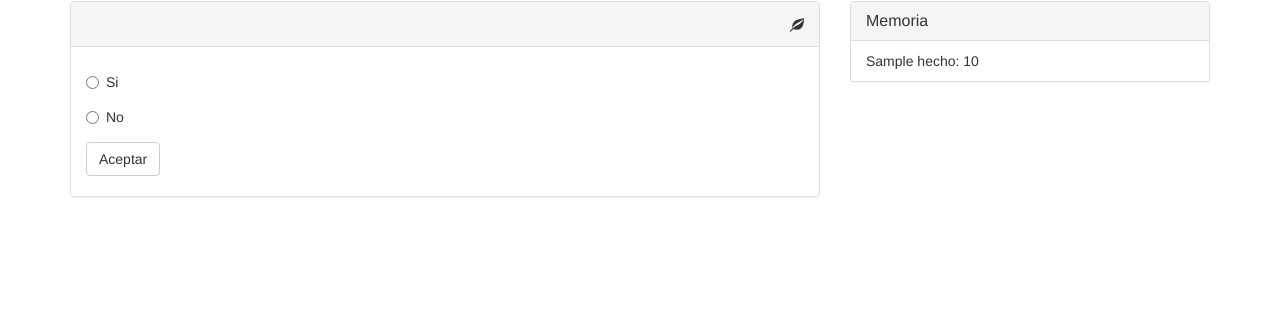
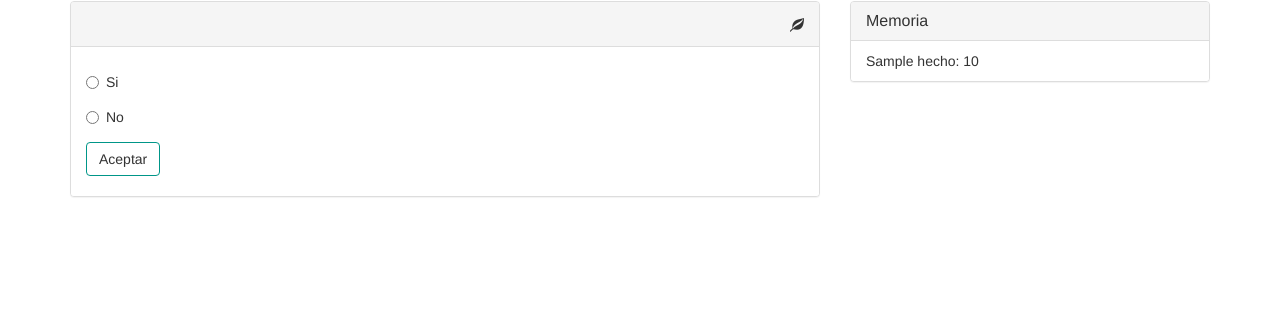
Before and after one commit to rsahonero/my-garden, a Django app: template greengarden/templates/greengarden/cuestionario.html in a window 1280 px wide. Shown: the part 122-454 px from the top of the page. Run offline with Django 3.2, Linux system fonts and the light colour scheme; tables that the repository leaves empty hold one stand-in row (values such as "Sample post"); the template is opened without the code that fills it: values that come from a table or form of the project are taken from there, most other values are stand-ins (such as "Sample title", 1, 10 or a date in 2020); parts of the project's set-up code (start-up, migrations or seed data) failed here and were passed over; some libraries are stand-ins or nearby versions.

Commit message:
Se ha cambiado el color de los botones

```diff
--- /dev/null
+++ b/greengarden/static/greengarden/cuestionario/cuestionario.js
@@ -0,0 +1,9 @@
+(function () {
+    'use strict';
+
+    $('.btn-default').on('mousedown', function () {
+        $(this).css('background-color', '#009688');
+        $(this).css('border-color', '#009688');
+        $(this).css('color', '#FFF');
+    });
+})();
--- a/greengarden/static/greengarden/index/index.js
+++ b/greengarden/static/greengarden/index/index.js
@@ -15,4 +15,10 @@
     $('.alert .close').click(function () {
         $(this).parent().hide();
     });
+
+    $('.btn-default').on('mousedown', function () {
+        $(this).css('background-color', '#009688');
+        $(this).css('border-color', '#009688');
+        $(this).css('color', '#FFF');
+    });
 })();
--- a/greengarden/static/greengarden/styles.css
+++ b/greengarden/static/greengarden/styles.css
@@ -16,6 +16,16 @@ body > .container {
 
 .container .text-muted {
     margin: 20px 0;
+}
+
+.btn-default {
+    border-color: #009688;
+}
+
+.btn-default:hover {
+    background-color: #009688;
+    border-color: #009688;
+    color: #FFF;
 }
 
 .home .marketing h2 {
--- a/greengarden/templates/greengarden/cuestionario.html
+++ b/greengarden/templates/greengarden/cuestionario.html
@@ -51,3 +51,6 @@
     </footer>
 </div>
 {% endblock footer %}
+{% block scripts %}
+	<script src="{% static 'greengarden/cuestionario/cuestionario.js' %}"></script>
+{% endblock scripts %}
```
